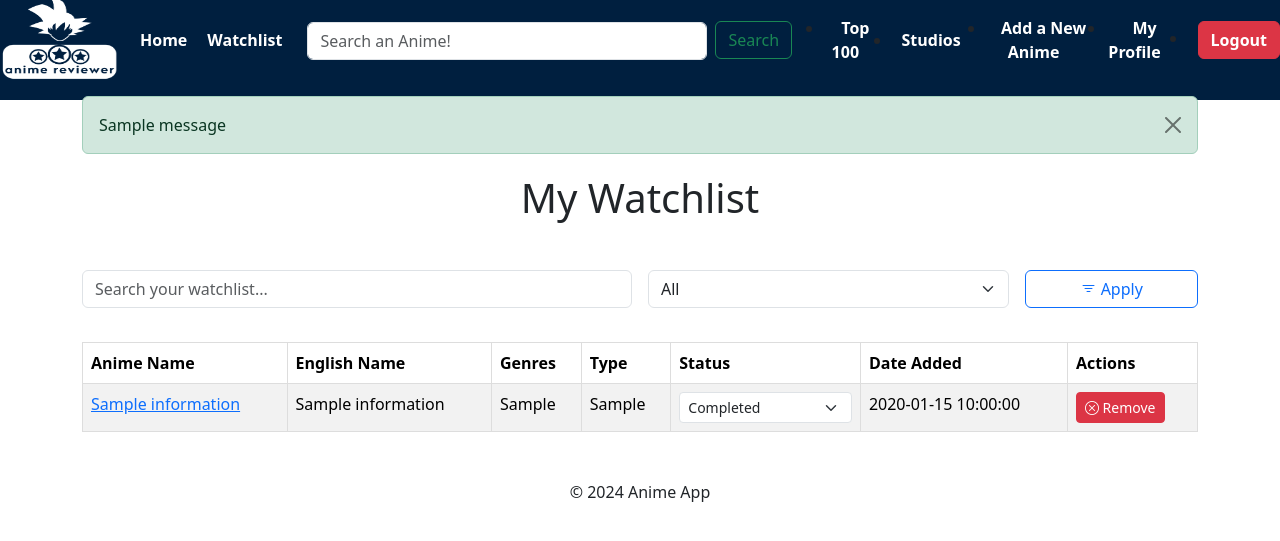
After one commit to Mfaytinn/AnimeReview-BLG317, a Flask app: page /my_list in a window 1280 px wide. The commit adds this page. Shown: the top 541 px of the page. Run offline with Flask 3, Linux system fonts and the light colour scheme; the visitor is signed in with stand-in values (Sample User, id 1); tables that the repository leaves empty or names only in its code hold one stand-in row (values such as "Sample post"); one stand-in notice (Sample message) is shown.

Commit message:
Added Watchlist page

```diff
--- a/app/server.py
+++ b/app/server.py
@@ -21,13 +21,17 @@ def create_app():
     app.add_url_rule("/profile", view_func=views.profile_page, endpoint="profile_page")
     app.add_url_rule("/profile/update", view_func=views.update_profile, methods=["POST"], endpoint="update_profile")
     app.add_url_rule("/profile/delete", view_func=views.delete_account, methods=["POST"], endpoint="delete_account")
-    app.add_url_rule("/change_password", view_func=views.change_password, methods=["POST"], endpoint="change_password")
+    app.add_url_rule("/profile/change_password", view_func=views.change_password, methods=["POST"], endpoint="change_password")
 
-    # app.add_url_rule("/anime/<int:anime_id>/add_to_watchlist", view_func=views.add_to_watchlist, methods=["POST"], endpoint="add_to_watchlist")
     app.add_url_rule("/edit_review/<int:score_id>", view_func=views.edit_review, methods=["GET", "POST"], endpoint="edit_review")
     app.add_url_rule("/dislike_review/<int:score_id>", view_func=views.dislike_review, methods=["POST"], endpoint="dislike_review")
     app.add_url_rule("/like_review/<int:score_id>", view_func=views.like_review, methods=["POST"], endpoint="like_review")
     app.add_url_rule("/delete_review/<int:score_id>", view_func=views.delete_review, methods=["POST"], endpoint="delete_review")
+
+    app.add_url_rule("/anime/<int:anime_id>/add_to_watchlist", view_func=views.add_to_watchlist, methods=["POST"], endpoint="add_to_watchlist")
+    app.add_url_rule("/my_list", view_func=views.my_list, methods=["GET","POST"], endpoint="my_list")
+    app.add_url_rule("/my_list/remove/<int:anime_id>", view_func=views.remove_from_watchlist, methods=["POST"], endpoint="remove_from_watchlist")
+    app.add_url_rule("/my_list/update_status/<int:anime_id>", view_func=views.update_watchlist_status, methods=["POST"], endpoint="update_watchlist_status")
     return app
 
 if __name__ == "__main__":
--- a/app/templates/layout.html
+++ b/app/templates/layout.html
@@ -5,10 +5,10 @@
     <meta name="viewport" content="width=device-width, initial-scale=1.0">
     <title>{% block title %}Anime App{% endblock %}</title>
     <link href="https://fonts.googleapis.com/css2?family=Roboto:wght@400;500;700&display=swap" rel="stylesheet">
-    <link href="https://cdn.jsdelivr.net/npm/bootstrap@5.3.0-alpha1/dist/css/bootstrap.min.css" rel="stylesheet">
     <link rel="stylesheet" href="{{ url_for('static', filename='styles.css') }}">
     <link href="https://cdn.jsdelivr.net/npm/bootstrap@5.3.0-alpha1/dist/css/bootstrap.min.css" rel="stylesheet">
     <link href="https://cdn.jsdelivr.net/npm/bootstrap-icons/font/bootstrap-icons.css" rel="stylesheet">
+    <script src="https://cdn.jsdelivr.net/npm/bootstrap@5.3.0-alpha1/dist/js/bootstrap.bundle.min.js"></script>
 </head>
 <body>
 
@@ -18,6 +18,7 @@
                 <img src="{{ url_for('static', filename='images/logo.png') }}" alt="Logo">
             </a>
             <a href="{{ url_for('index_page') }}">Home</a>
+            <a href="{{ url_for('my_list') }}">Watchlist</a>
             <form class="d-flex" action="{{ url_for('search') }}" method="GET">
                 <input class="form-control me-2" type="search" placeholder="Search an Anime!" name="query" aria-label="Search">
                 <button class="btn btn-outline-success" type="submit">Search</button>
@@ -39,14 +40,20 @@
 
     <!-- Flash Messages -->
     {% with messages = get_flashed_messages(with_categories=True) %}
-        {% if messages %}
+    {% if messages %}
+        <div class="container mt-3">
             <ul class="flashes">
                 {% for category, message in messages %}
-                    <li class="flash {{ category }}">{{ message }}</li>
+                    <div class="alert alert-{{ category }} alert-dismissible fade show" role="alert">
+                        {{ message }}
+                        <button type="button" class="btn-close" data-bs-dismiss="alert" aria-label="Close"></button>
+                    </div>
                 {% endfor %}
             </ul>
-        {% endif %}
+        </div>
+    {% endif %}
     {% endwith %}
+
 
     <header>
         <h1>{% block header %}Anime App{% endblock %}</h1>
--- /dev/null
+++ b/app/templates/my_list.html
@@ -0,0 +1,86 @@
+{% extends 'layout.html' %}
+
+{% block title %}My Watchlist{% endblock %}
+
+{% block header %}
+    <h1 class="text-center">My Watchlist</h1>
+{% endblock %}
+
+{% block content %}
+<div class="container mt-5">
+    <!-- Search and Filter Form -->
+    <form action="{{ url_for('my_list') }}" method="POST" class="mb-4">
+        <div class="row g-3">
+            <div class="col-md-6">
+                <input type="text" name="search" class="form-control" placeholder="Search your watchlist..." value="{{ search_query }}">
+            </div>
+            <div class="col-md-4">
+                <select name="filter_status" class="form-select">
+                    <option value="" {% if not filter_status %}selected{% endif %}>All</option>
+                    <option value="plan-to-watch" {% if filter_status == 'plan-to-watch' %}selected{% endif %}>Plan to Watch</option>
+                    <option value="watching" {% if filter_status == 'watching' %}selected{% endif %}>Watching</option>
+                    <option value="completed" {% if filter_status == 'completed' %}selected{% endif %}>Completed</option>
+                    <option value="on-hold" {% if filter_status == 'on-hold' %}selected{% endif %}>On Hold</option>
+                    <option value="dropped" {% if filter_status == 'dropped' %}selected{% endif %}>Dropped</option>
+                </select>
+            </div>
+            <div class="col-md-2">
+                <button type="submit" class="btn btn-outline-primary w-100">
+                    <i class="bi bi-filter"></i> Apply
+                </button>
+            </div>
+        </div>
+    </form>
+
+    <!-- Watchlist Table -->
+    <div class="watchlist mb-5">
+        {% if watchlist %}
+            <table class="table table-striped">
+                <thead>
+                    <tr>
+                        <th>Anime Name</th>
+                        <th>English Name</th>
+                        <th>Genres</th>
+                        <th>Type</th>
+                        <th>Status</th>
+                        <th>Date Added</th>
+                        <th>Actions</th>
+                    </tr>
+                </thead>
+                <tbody>
+                    {% for anime in watchlist %}
+                        <tr>
+                            <td><a href="{{ url_for('anime_page', anime_id=anime['anime_id']) }}">{{ anime['anime_name'] }}</a></td>
+                            <td>{{ anime['english_name'] }}</td>
+                            <td>{{ anime['genres'] }}</td>
+                            <td>{{ anime['type_anime'] }}</td>
+                            <td>
+                                <form action="{{ url_for('update_watchlist_status', anime_id=anime['anime_id']) }}" method="POST" class="d-inline">
+                                    <select name="status" class="form-select form-select-sm" onchange="this.form.submit()">
+                                        <option value="plan-to-watch" {% if anime['status'] == 'plan-to-watch' %}selected{% endif %}>Plan to Watch</option>
+                                        <option value="watching" {% if anime['status'] == 'watching' %}selected{% endif %}>Watching</option>
+                                        <option value="completed" {% if anime['status'] == 'completed' %}selected{% endif %}>Completed</option>
+                                        <option value="on-hold" {% if anime['status'] == 'on-hold' %}selected{% endif %}>On Hold</option>
+                                        <option value="dropped" {% if anime['status'] == 'dropped' %}selected{% endif %}>Dropped</option>
+                                    </select>
+                                </form>
+                            </td>
+                            <td>{{ anime['added_date'] }}</td>
+                            <td>
+                                <!-- Option to remove anime from watchlist -->
+                                <form action="{{ url_for('remove_from_watchlist', anime_id=anime['anime_id']) }}" method="POST" style="display: inline;">
+                                    <button type="submit" class="btn btn-danger btn-sm">
+                                        <i class="bi bi-x-circle"></i> Remove
+                                    </button>
+                                </form>
+                            </td>
+                        </tr>
+                    {% endfor %}
+                </tbody>
+            </table>
+        {% else %}
+            <p class="text-muted">No results found for your search or filter criteria.</p>
+        {% endif %}
+    </div>
+</div>
+{% endblock %}
--- a/app/templates/profile.html
+++ b/app/templates/profile.html
@@ -10,14 +10,14 @@ My Profile
 
 {% block content %}
 <div class="container mt-5">
-    <!-- Flash Messages -->
+    <!-- Flash Messages
     {% with messages = get_flashed_messages(with_categories=True) %}
         {% if messages %}
             <div class="alert alert-{{ messages[0][0] }}" role="alert">
                 {{ messages[0][1] }}
             </div>
         {% endif %}
-    {% endwith %}
+    {% endwith %} -->
 
     <!-- Profile Information -->
     <div class="card mb-4">
--- a/app/views.py
+++ b/app/views.py
@@ -204,6 +204,13 @@ def anime_page(anime_id):
         """, (user_id, user_id, anime_id))
         reviews = cursor.fetchall()
 
+        cursor.execute("""
+            SELECT status FROM Watchlist
+            WHERE user_id = %s AND anime_id = %s
+        """, (user_id, anime_id))
+        watchlist_status = cursor.fetchone()
+        watchlist_status = watchlist_status['status'] if watchlist_status else None
+
     except Error as e:
         flash(f"Database error: {e}", category="danger")
         anime_info = {}
@@ -220,8 +227,10 @@ def anime_page(anime_id):
         anime_metadata=anime_metadata,
         reviews=reviews,
         user_id=user_id,
+        watchlist_status=watchlist_status,
         anime_id=anime_id
     )
+
 
 def add_review(anime_id):
     # Ensure the user is logged in
@@ -771,3 +780,157 @@ def logout():
     flash("You have been logged out.", "info")
     # Redirect to the home or sign-in page
     return redirect(url_for('signin_page'))
+
+
+def add_to_watchlist(anime_id):
+    user_id = session.get('user_id')
+    if not user_id:
+        flash("You must be signed in to add an anime to your watchlist.", category="warning")
+        return redirect(url_for('signin_page'))
+
+    status = request.form.get('status', 'plan-to-watch')  # Default to "plan-to-watch"
+    connection = get_db_connection()
+    if connection is None:
+        flash("Couldn't connect to the database!", category="danger")
+        return redirect(url_for('anime_page', anime_id=anime_id))
+
+    try:
+        cursor = connection.cursor()
+
+        # Check if the anime is already in the user's watchlist
+        cursor.execute("""
+            SELECT * FROM Watchlist
+            WHERE user_id = %s AND anime_id = %s
+        """, (user_id, anime_id))
+        existing_entry = cursor.fetchone()
+
+        if existing_entry:
+            flash("This anime is already in your watchlist.", category="info")
+        else:
+            # Add anime to watchlist
+            cursor.execute("""
+                INSERT INTO Watchlist (user_id, anime_id, status)
+                VALUES (%s, %s, %s)
+            """, (user_id, anime_id, status))
+            connection.commit()
+            flash("Anime added to your watchlist!", category="success")
+    except Error as e:
+        flash(f"Error adding anime to watchlist: {e}", category="danger")
+    finally:
+        if connection.is_connected():
+            cursor.close()
+            connection.close()
+
+    return redirect(url_for('anime_page', anime_id=anime_id))
+
+def my_list():
+    user_id = session.get('user_id')
+    if not user_id:
+        flash("You must be signed in to view your watchlist.", category="warning")
+        return redirect(url_for('signin_page'))
+
+    search_query = request.form.get('search', '').strip()  # Get the search query
+    filter_status = request.form.get('filter_status', '')  # Get the filter status
+
+    connection = get_db_connection()
+    if connection is None:
+        flash("Couldn't connect to the database!", category="danger")
+        return redirect(url_for('home'))
+
+    try:
+        cursor = connection.cursor(dictionary=True)
+
+        # Fetch filtered and/or searched watchlist
+        query = """
+            SELECT wl.status, wl.added_date, ai.anime_id, ai.anime_name, ai.english_name, ai.genres, ai.type_anime
+            FROM Watchlist wl
+            JOIN Anime_Information ai ON wl.anime_id = ai.anime_id
+            WHERE wl.user_id = %s
+        """
+        params = [user_id]
+
+        if filter_status:
+            query += " AND wl.status = %s"
+            params.append(filter_status)
+
+        if search_query:
+            query += " AND (ai.anime_name LIKE %s OR ai.english_name LIKE %s)"
+            params.extend([f'%{search_query}%', f'%{search_query}%'])
+
+        query += " ORDER BY wl.added_date DESC"
+
+        cursor.execute(query, tuple(params))
+        watchlist = cursor.fetchall()
+    except Error as e:
+        flash(f"Failed to fetch watchlist: {e}", category="danger")
+        watchlist = []
+    finally:
+        if connection.is_connected():
+            cursor.close()
+            connection.close()
+
+    return render_template('my_list.html', watchlist=watchlist, search_query=search_query, filter_status=filter_status)
+
+def remove_from_watchlist(anime_id):
+    user_id = session.get('user_id')
+    if not user_id:
+        flash("You must be signed in to manage your watchlist.", category="warning")
+        return redirect(url_for('signin_page'))
+
+    connection = get_db_connection()
+    if connection is None:
+        flash("Couldn't connect to the database!", category="danger")
+        return redirect(url_for('my_list'))
+
+    try:
+        cursor = connection.cursor()
+        # Remove the anime from the user's watchlist
+        cursor.execute("""
+            DELETE FROM Watchlist
+            WHERE user_id = %s AND anime_id = %s
+        """, (user_id, anime_id))
+        connection.commit()
+        flash("Anime removed from your watchlist!", category="success")
+    except Error as e:
+        flash(f"Error removing anime from watchlist: {e}", category="danger")
+    finally:
+        if connection.is_connected():
+            cursor.close()
+            connection.close()
+
+    return redirect(url_for('my_list'))
+
+def update_watchlist_status(anime_id):
+    user_id = session.get('user_id')
+    if not user_id:
+        flash("You must be signed in to manage your watchlist.", category="warning")
+        return redirect(url_for('signin_page'))
+
+    new_status = request.form.get('status')
+    if not new_status:
+        flash("Invalid status selected.", category="danger")
+        return redirect(url_for('my_list'))
+
+    connection = get_db_connection()
+    if connection is None:
+        flash("Couldn't connect to the database!", category="danger")
+        return redirect(url_for('my_list'))
+
+    try:
+        cursor = connection.cursor()
+        # Update the status of the anime in the user's watchlist
+        cursor.execute("""
+            UPDATE Watchlist
+            SET status = %s
+            WHERE user_id = %s AND anime_id = %s
+        """, (new_status, user_id, anime_id))
+        connection.commit()
+        flash("Watchlist status updated successfully!", category="success")
+    except Error as e:
+        flash(f"Error updating watchlist status: {e}", category="danger")
+    finally:
+        if connection.is_connected():
+            cursor.close()
+            connection.close()
+
+    return redirect(url_for('my_list'))
```
Also changed, not shown: app/templates/anime_page.html (+35 -0 lines).
